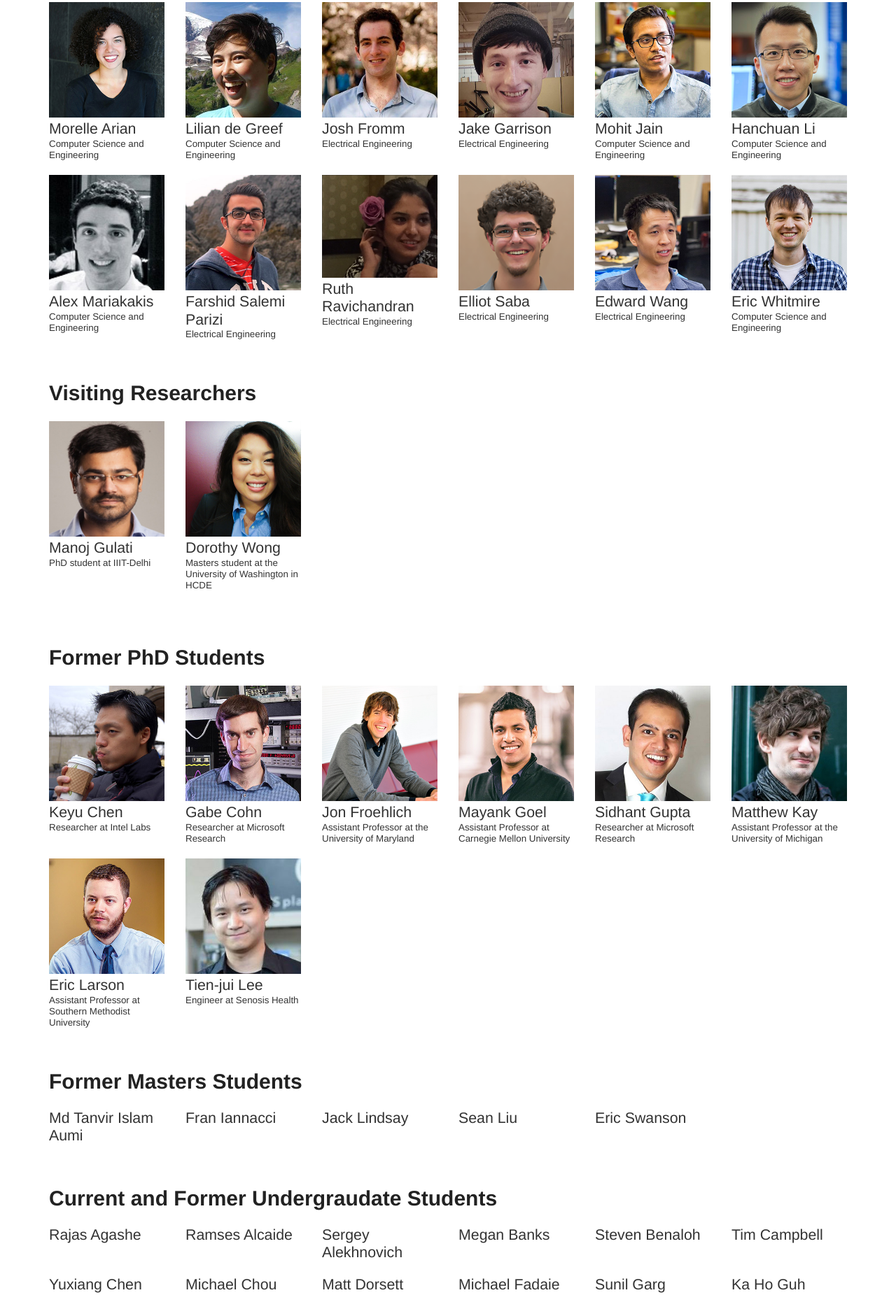
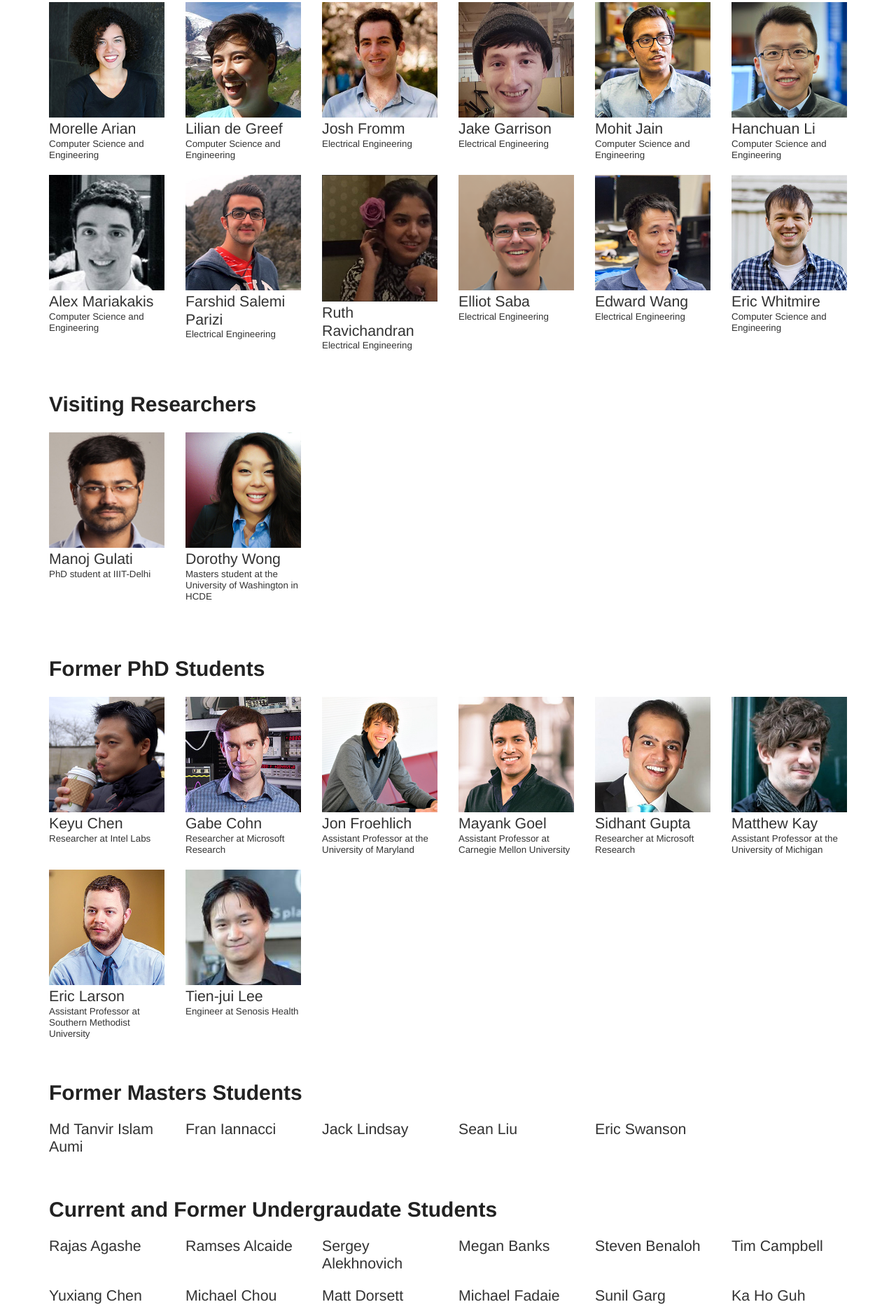
Before and after one commit to ubicomplab/ubicomplab.github.io, a Jekyll site: the page built from members/index.html, in a window 1280 px wide. Shown: the part 498-2369 px from the top of the page at 70% size. Built offline with Jekyll 4.4.1, drawn with Linux system fonts in a browser that asks for light colours; some web fonts are replaced.

Commit message:
Update members.yml

```diff
--- a/_data/members.yml
+++ b/_data/members.yml
@@ -57,7 +57,7 @@
 
 - id: ravichandran
   name: Ruth Ravichandran
-  image: /images/members/ruth.png
+  image: /images/members/ruth_profile.png
   affiliation: EE
   status: current
 
```
